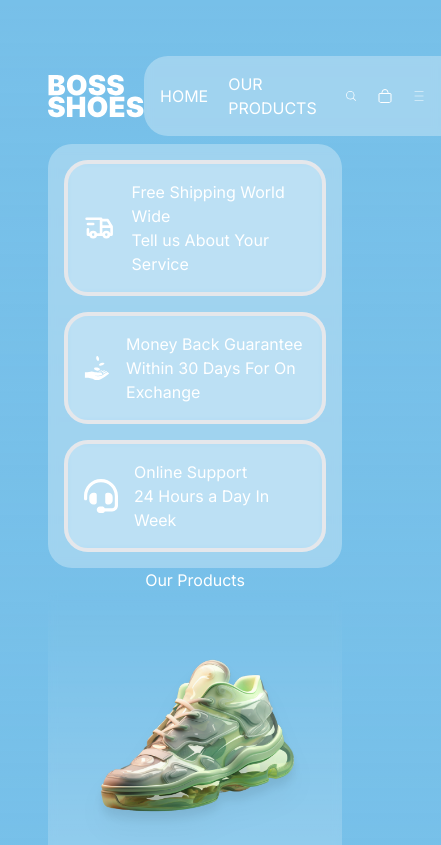
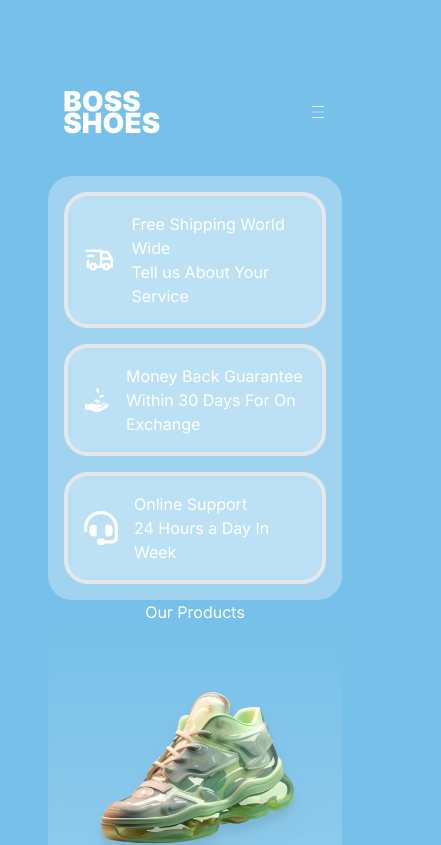
Before and after one commit to bcf513/teste-boss-shoes, a Next.js app: page / in a window 390 px wide. Shown: the top 845 px of the page, 441 px wide, since content can reach past the window. Built offline with nearby package versions, Linux system fonts and the light colour scheme.

Commit message:
Feat: Header responsivo

```diff
--- a/src/components/layout/Header.tsx
+++ b/src/components/layout/Header.tsx
@@ -11,9 +11,11 @@ import Image from "next/image";
 
 function Header() {
   const [modalOpened, setModalOpened] = useState(false);
+  const [menuOpened, setMenuOpened] = useState(false);
   const { cart } = useCartContext();
+
   return (
-    <header className="flex justify-between items-center w-full">
+    <header className="flex justify-between items-center w-full p-4">
       <Image
         className="h-24 w-24"
         src="/svgs/BossShoesLogo.svg"
@@ -21,7 +23,7 @@ function Header() {
         width={50}
         height={50}
       />
-      <div className="flex items-center gap-5 rounded-l-3xl p-4 backdrop-blur-sm bg-white/30">
+      <div className="flex items-center gap-5 rounded-l-3xl p-4 backdrop-blur-sm bg-white/30 hidden lg:flex">
         <Link href="">HOME</Link>
         <h1>OUR PRODUCTS</h1>
         <HiMagnifyingGlass />
@@ -33,8 +35,29 @@ function Header() {
             </h1>
           )}
         </div>
-        <CiMenuBurger />
       </div>
+      <div className="lg:hidden">
+        <CiMenuBurger onClick={() => setMenuOpened(!menuOpened)} />
+      </div>
+      {menuOpened && (
+        <div className="absolute top-16 right-0 z-10 bg-white shadow-lg rounded-lg p-4 flex flex-col items-start lg:hidden">
+          <Link href="" className="py-2" onClick={() => setMenuOpened(false)}>
+            HOME
+          </Link>
+          <h1 className="py-2" onClick={() => setMenuOpened(false)}>
+            OUR PRODUCTS
+          </h1>
+          <HiMagnifyingGlass className="py-2" />
+          <div className="relative py-2" onClick={() => setModalOpened(true)}>
+            <IoBagOutline />
+            {cart.length > 0 && (
+              <h1 className="absolute -right-2 -bottom-4 rounded-full bg-red-500 text-xs p-1">
+                {cart.reduce((acc, product) => acc + product.quantity, 0)}
+              </h1>
+            )}
+          </div>
+        </div>
+      )}
       {modalOpened && <CartModal closeModal={() => setModalOpened(false)} />}
     </header>
   );
```
